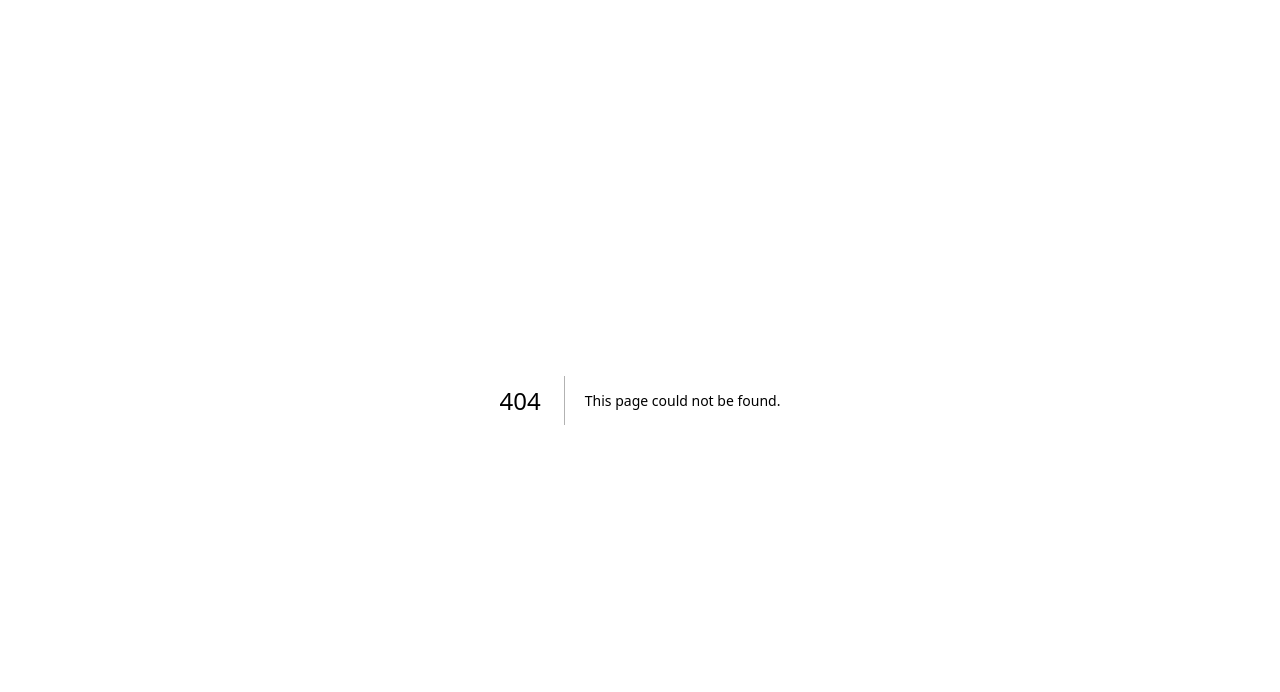
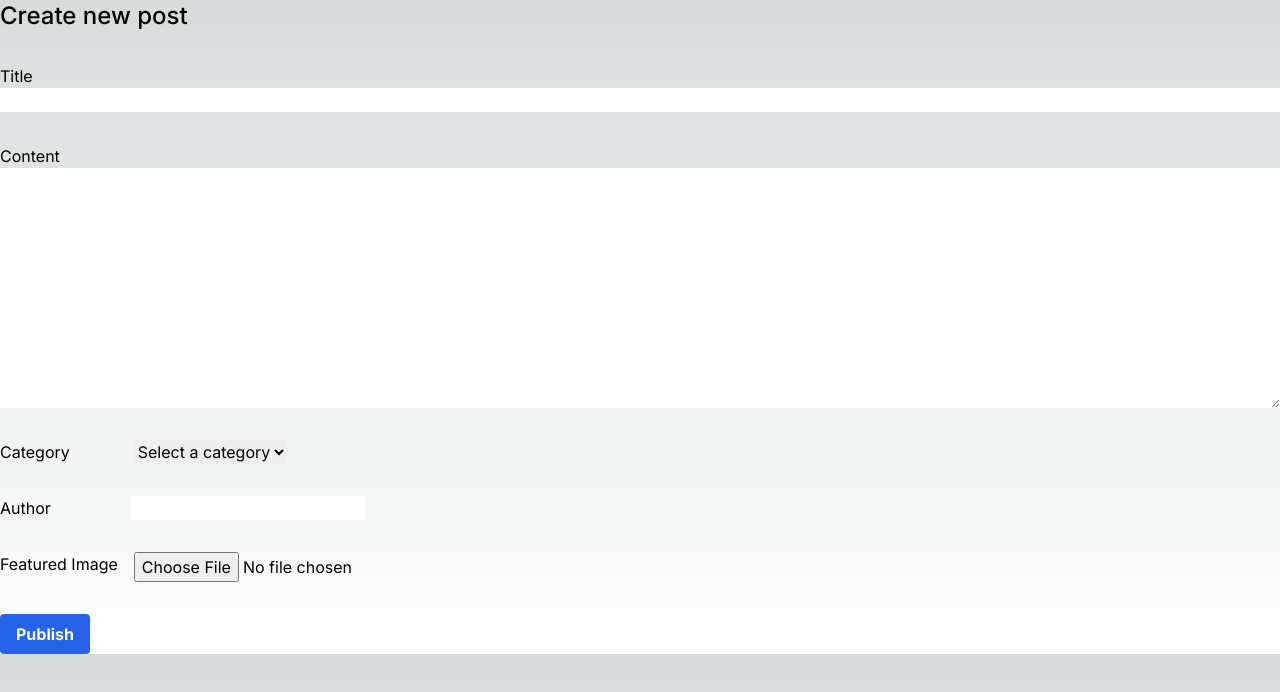
Before and after one commit to ahadsenja/blog-management-system-next, a Next.js app: page /posts/create-post in a window 1280 px wide. Before the commit this address had no page. Shown: the top 692 px of the page. Built offline with nearby package versions, Linux system fonts and the light colour scheme.

Commit message:
chore: update isLoggedIn status check

```diff
--- a/src/app/posts/Posts.tsx
+++ b/src/app/posts/Posts.tsx
@@ -1,13 +1,49 @@
 'use client'
+import Link from "next/link";
+import { posts } from "../helper/datas";
+import { useEffect, useState } from "react";
 import { useRouter } from "next/navigation";
 
 export default function Posts() {
   const router = useRouter();
-  const isLoggedIn = localStorage.getItem('isLoggedIn');
+
+  useEffect(() => {
+    if (typeof window !== 'undefined') {
+      const isLoggedIn = localStorage.getItem('isLoggedIn');
+      if (!isLoggedIn) {
+        router.push('/login');
+      }
+    }
+  }, [router])
 
   return (
     <>
-      { isLoggedIn ? <h1>Posts page</h1> : router.push('/login') }
+      <div className="mb-6">
+        <Link className="bg-blue-600 hover:bg-blue-700 text-white font-bold py-2 px-4 rounded" href={"/posts/create-post"}>Add Post</Link>
+      </div>
+      <table className="table w-full bg-gray-900 rounded">
+        <thead>
+          <tr>
+            <th className="text-left">Title</th>
+            <th className="w-40">Category</th>
+            <th className="w-40">Author</th>
+            <th className="w-40">Action</th>
+          </tr>
+        </thead>
+        <tbody className="bg-white text-black">
+          {posts.map((data, index) => (
+            <tr key={index}>
+              <td className="font-medium">{data.title}</td>
+              <td className="text-center">{data.category}</td>
+              <td className="text-center">{data.author}</td>
+              <td className="text-center">
+                <Link href={`/posts/edit-post/${data.uuid}`} className="hover:underline mr-2">Edit</Link>
+                <Link href={`/posts/${data.uuid}`} className="hover:underline">Delete</Link>
+              </td>
+            </tr>
+          ))}
+        </tbody>
+      </table>
     </>
   )
 }
--- /dev/null
+++ b/src/app/posts/create-post/CreatePost.tsx
@@ -0,0 +1,55 @@
+'use client'
+
+import { useState } from "react"
+
+export default function CreatePost() {
+  const [formData, setFormData] = useState({
+    title: '',
+    content: '',
+    featuredImage: '',
+    category: '',
+    author: ''
+  })
+
+  const handleChange = (event: any) => {
+    const { name, value } = event.target;
+    setFormData((prevFormData) => ({
+      ...prevFormData,
+      [name]: value
+    }))
+    console.log(value)
+  }
+
+  return (
+    <>
+      <div className='text-2xl font-medium mb-8'>
+        Create new post
+      </div>
+      <form action="" className='flex flex-col gap-8 mb-8'>
+        <label htmlFor="" className='flex flex-col'>
+          Title
+          <input className='text-black' type="text" value={formData.title} onChange={handleChange} />
+        </label>
+        <label htmlFor="" className='flex flex-col'>
+          Content
+          <textarea className='text-black' rows={10} value={formData.title} onChange={handleChange} />
+        </label>
+        <label htmlFor="" className='flex gap-16'>
+          Category
+          <select className='text-black' value={formData.title} onChange={handleChange}>
+            <option value="#">Select a category</option>
+          </select>
+        </label>
+        <label htmlFor="" className='flex gap-20'>
+          Author
+          <input className='text-black' type="text" value={formData.title} onChange={handleChange} />
+        </label>
+        <label htmlFor="" className='flex gap-4'>
+          Featured Image
+          <input type="file" value={formData.title} onChange={handleChange} />
+        </label>
+      </form>
+      <button className='bg-blue-600 hover:bg-blue-700 text-white font-bold py-2 px-4 rounded'>Publish</button>
+    </>
+  )
+}
--- /dev/null
+++ b/src/app/posts/create-post/page.tsx
@@ -0,0 +1,11 @@
+'use client'
+
+import CreatePost from './CreatePost'
+
+export default function Page() {
+  return (
+    <>
+      <CreatePost />
+    </>
+  )
+}
--- /dev/null
+++ b/src/app/posts/edit-post/[uuid]/EditPost.tsx
@@ -0,0 +1,36 @@
+'use client'
+
+export default function EditPost() {
+  return (
+    <>
+      <div className='text-2xl font-medium mb-8'>
+        Edit post
+      </div>
+      <form action="" className='flex flex-col gap-8 mb-8'>
+        <label htmlFor="" className='flex flex-col'>
+          Title
+          <input className='text-black' type="text" />
+        </label>
+        <label htmlFor="" className='flex flex-col'>
+          Content
+          <textarea className='text-black' rows={10} />
+        </label>
+        <label htmlFor="" className='flex gap-16'>
+          Category
+          <select className='text-black'>
+            <option value="#">Select a category</option>
+          </select>
+        </label>
+        <label htmlFor="" className='flex gap-20'>
+          Author
+          <input className='text-black' type="text" />
+        </label>
+        <label htmlFor="" className='flex gap-4'>
+          Featured Image
+          <input type="file" />
+        </label>
+      </form>
+      <button className='bg-blue-600 hover:bg-blue-700 text-white font-bold py-2 px-4 rounded'>Publish</button>
+    </>
+  )
+}
--- /dev/null
+++ b/src/app/posts/edit-post/[uuid]/page.tsx
@@ -0,0 +1,10 @@
+'use client'
+import EditPost from './EditPost'
+
+export default function Page() {
+  return (
+    <>
+      <EditPost />
+    </>
+  )
+}
--- a/src/app/posts/page.tsx
+++ b/src/app/posts/page.tsx
@@ -1,12 +1,10 @@
 'use client'
 import Posts from './Posts'
 
-export default function Page() {
+export default function page() {
   return (
     <>
-      <div className='flex justify-center items-center h-[30rem]'>
-        <Posts />
-      </div>
+      <Posts />
     </>
   )
 }
```
